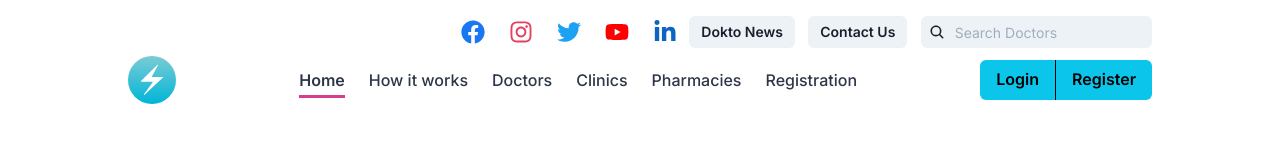
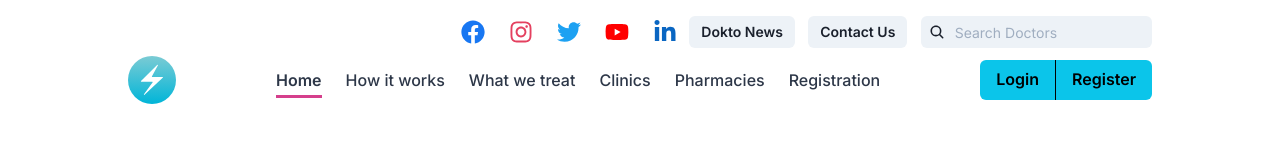
Before and after one commit to leveorxyz/dokto-frontend, a React (Create React App) app: page / in a window 1280 px wide. Shown: the top 160 px of the page. Built offline with nearby package versions, Linux system fonts and the light colour scheme; grey boxes are pictures that could not be loaded.

Commit message:
Update routes

```diff
--- a/src/router/routes.ts
+++ b/src/router/routes.ts
@@ -30,8 +30,8 @@ const routes: routeType[] = [
     showInNavbar: true,
   },
   {
-    displayName: "Doctors",
-    path: "/doctors",
+    displayName: "What we treat",
+    path: "/what-we-treat",
     component: AvailableCare,
     isProtected: false,
     showInNavbar: true,
```
